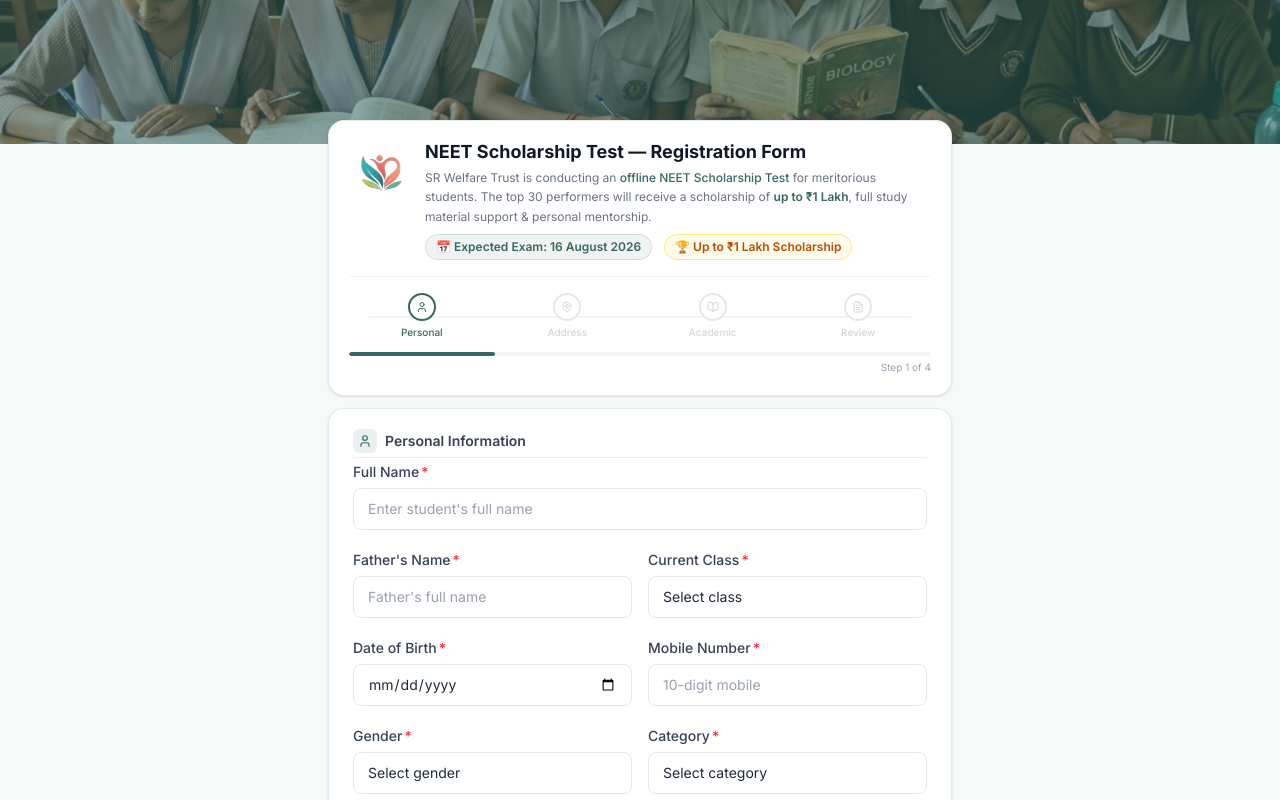
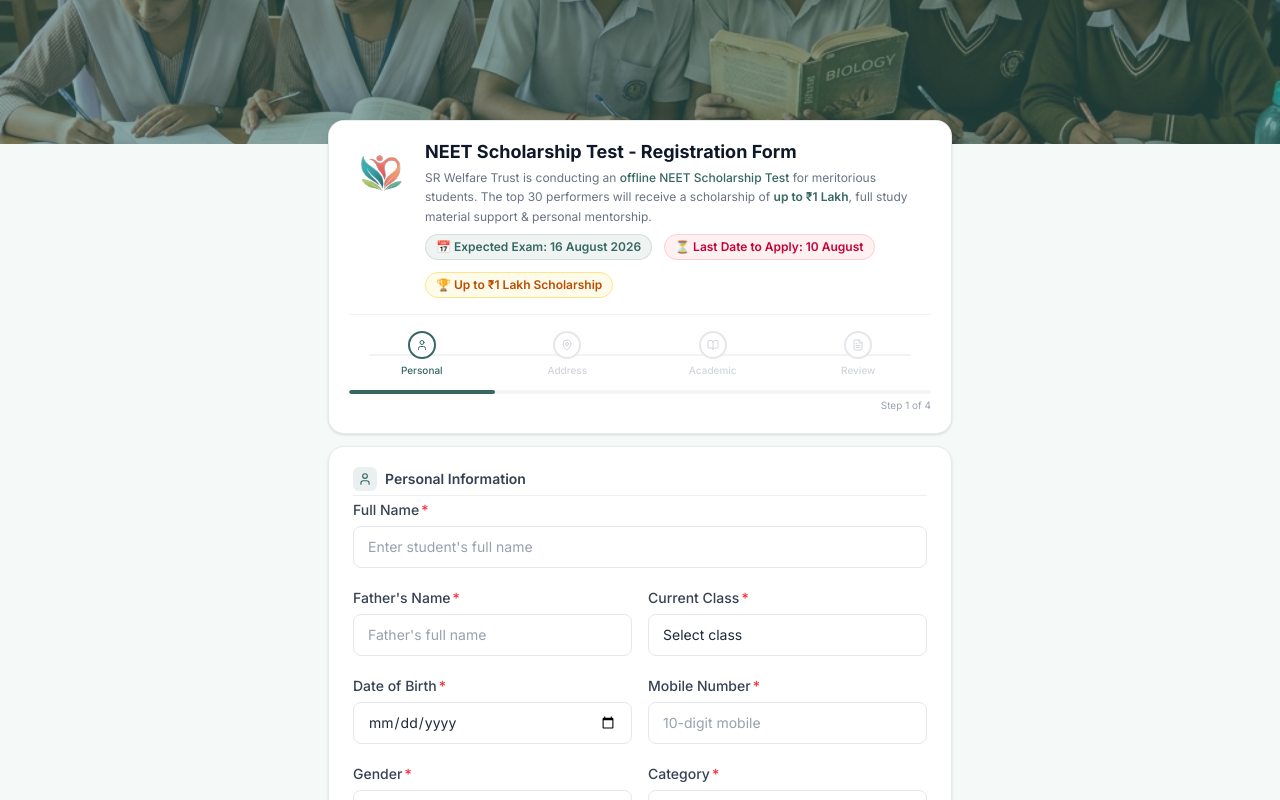
Before and after one commit to Ravish-chauhan/SR_WELFARE_TRUST, a Next.js app: page /scholarship-test in a window 1280 px wide. Shown: the top 800 px of the page. Built offline with nearby package versions, Linux system fonts and the light colour scheme.

Commit message:
feat: add last date to apply visual badge

```diff
--- a/src/app/scholarship-test/page.tsx
+++ b/src/app/scholarship-test/page.tsx
@@ -211,14 +211,17 @@
                         </div>
                         <div>
                             <h1 className="text-gray-900 font-bold text-lg leading-tight">
-                                NEET Scholarship Test — Registration Form
+                                NEET Scholarship Test - Registration Form
                             </h1>
                             <p className="text-gray-500 text-xs mt-1 leading-relaxed">
                                 SR Welfare Trust is conducting an <span className="text-[#366861] font-medium">offline NEET Scholarship Test</span> for meritorious students. The top 30 performers will receive a scholarship of <span className="text-[#366861] font-semibold">up to ₹1 Lakh</span>, full study material support &amp; personal mentorship.
                             </p>
-                            <div className="flex items-center gap-3 mt-2">
+                            <div className="flex flex-wrap items-center gap-3 mt-2">
                                 <span className="inline-flex items-center gap-1 text-xs font-semibold text-[#366861] bg-[#366861]/8 border border-[#366861]/15 rounded-full px-2.5 py-1">
                                     📅 Expected Exam: 16 August 2026
+                                </span>
+                                <span className="inline-flex items-center gap-1 text-xs font-semibold text-rose-700 bg-rose-50 border border-rose-200 rounded-full px-2.5 py-1">
+                                    ⏳ Last Date to Apply: 10 August
                                 </span>
                                 <span className="inline-flex items-center gap-1 text-xs font-semibold text-amber-700 bg-amber-50 border border-amber-200 rounded-full px-2.5 py-1">
                                     🏆 Up to ₹1 Lakh Scholarship
@@ -356,7 +359,7 @@
                                 {/* ── Registration Fee QR ── */}
                                 <div className="mt-2 border border-[#366861]/20 rounded-xl overflow-hidden">
                                     <div className="bg-[#366861] px-4 py-2.5 flex items-center gap-2">
-                                        <span className="text-white text-sm font-semibold">💳 Registration Fee — ₹250</span>
+                                        <span className="text-white text-sm font-semibold">💳 Registration Fee - ₹250</span>
                                         <span className="ml-auto text-white/70 text-xs">Scan &amp; Pay · Upload Proof</span>
                                     </div>
                                     <div className="p-4 bg-[#f5faf9] flex flex-col sm:flex-row gap-5 items-start">
@@ -365,7 +368,7 @@
                                             <div className="border-2 border-[#366861]/25 rounded-xl p-1.5 bg-white shadow-sm">
                                                 <Image
                                                     src="/qr.jpeg"
-                                                    alt="UPI QR Code — ₹250 Registration Fee"
+                                                    alt="UPI QR Code - ₹250 Registration Fee"
                                                     width={130}
                                                     height={130}
                                                     className="w-[130px] h-[130px] object-contain rounded-lg"
--- a/src/components/Navbar.tsx
+++ b/src/components/Navbar.tsx
@@ -83,8 +83,8 @@
                     {[0, 1].map((i) => (
                         <div key={i} className="ticker-content flex items-center gap-8 pr-8">
                             {[
-                                "🎓 NEW: NEET Scholarship Test by SR Welfare Trust — Apply Now!",
-                                "📚 Scholarship for Class 10th–12th & Droppers — Limited Seats!",
+                                "🎓 NEW: NEET Scholarship Test by SR Welfare Trust - Apply Now!",
+                                "📚 Scholarship for Class 10th-12th & Droppers - Limited Seats!",
                                 "🏆 Offline Test · Full Study Support · Mentorship Included",
                                 "📝 Register at /scholarship-test",
                             ].map((msg) => (
```
